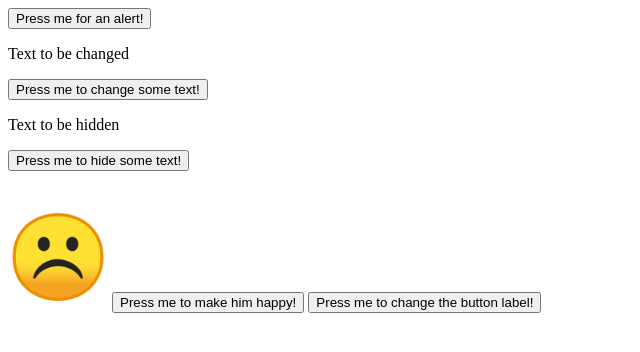
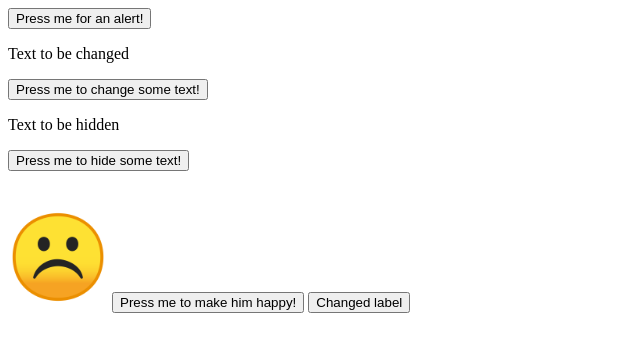
Before and after one commit to sarahrmana/webserverfunds, a plain HTML site: page buttonJS.html in a window 1280 px wide. Both pictures are taken after a click on the button "Press me to change the button label!". Shown: the whole page, without its empty margins (0-640 px from the left). Drawn offline with Linux system fonts and the light colour scheme.

Commit message:
Update buttonJS.html

```diff
--- a/buttonJS.html
+++ b/buttonJS.html
@@ -28,8 +28,8 @@
         <button type = "button" onclick="document.getElementById('face').src='smile.png'">Press me to make him happy!</button>
         <button type = "button" onclick="butchg(this)">Press me to change the button label!</button>
         <script>
-            function butchg(this){
-                this.innerHTML="Changed label";
+            function butchg(elem){
+                elem.innerHTML="Changed label";
             }
         </script>
     </body>
```
